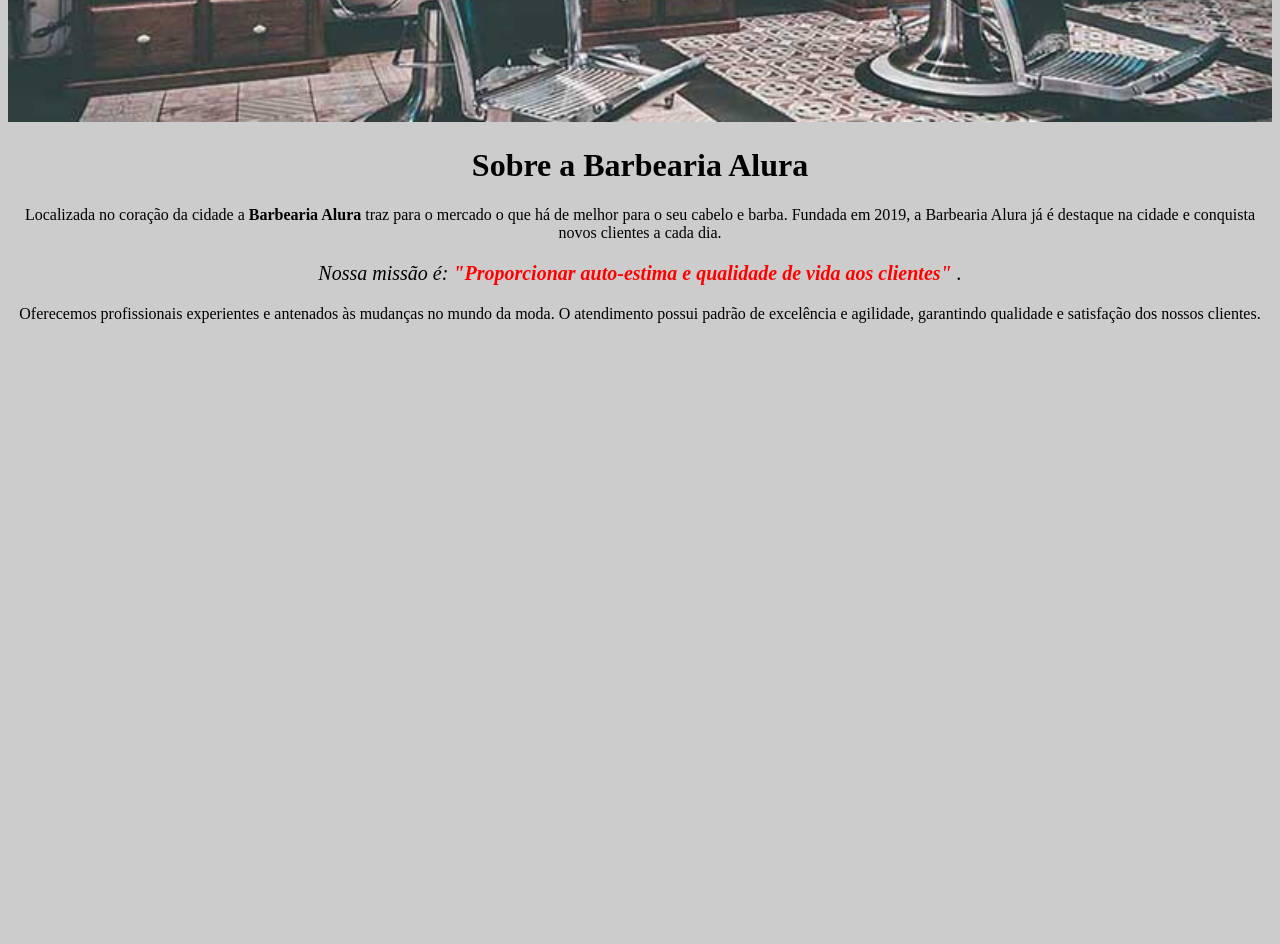
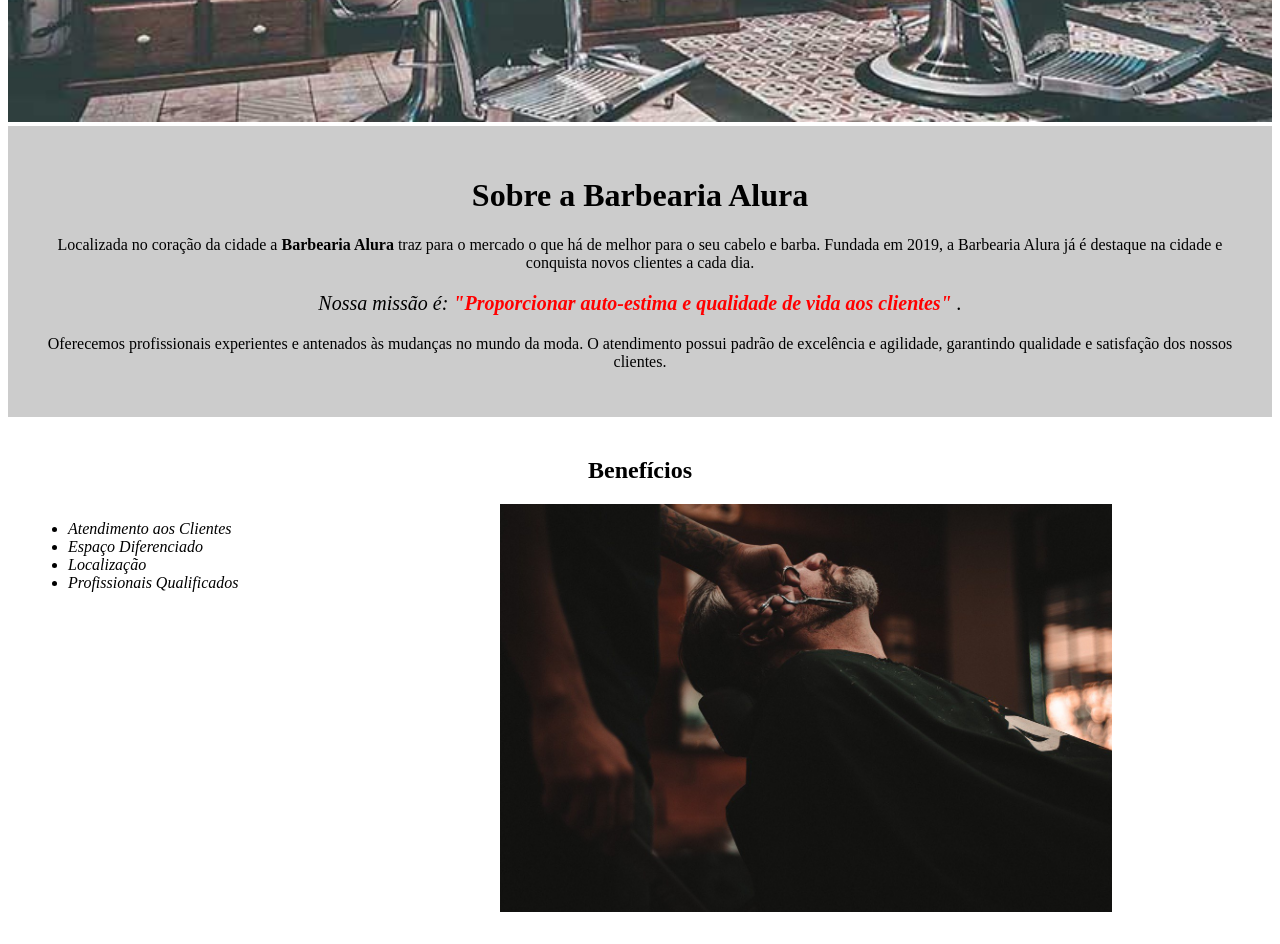
Before and after one commit to Geovannalessa/Barbearia, a plain HTML site: page index.html in a window 1280 px wide. Shown: the part 360-1304 px from the top of the page. Before the commit the page ends 800 px from the top, so only its background shows below. Drawn offline with Linux system fonts and the light colour scheme.

Commit message:
Adicionando listas e divições de conteúdo

```diff
--- a/index.html
+++ b/index.html
@@ -1,21 +1,38 @@
 <!DOCTYPE html>
 <html lang="pt-br">
-    <head>
+
+<head>
     <meta charset="UTF-8">
-    <link rel="stylesheet"  href="style.css">
+    <link rel="stylesheet" href="style.css">
     <title>Barbearia Alura</title>
-    </head>
-    <body>
-        <img id="banner" src="banner.jpg" alt="">
+</head>
+
+<body>
+    <img id="banner" src="banner.jpg" alt="">
+    <div class="principal">
         <h1>Sobre a Barbearia Alura</h1>
-        <p>Localizada no coração da cidade a <strong>Barbearia Alura</strong> traz para o mercado o que há de melhor para o seu cabelo e barba. Fundada em 2019, a Barbearia Alura já é destaque na cidade e conquista novos clientes a cada dia.</p>
+        <p>Localizada no coração da cidade a <strong>Barbearia Alura</strong> traz para o mercado o que há de melhor
+            para o seu cabelo e barba. Fundada em 2019, a Barbearia Alura já é destaque na cidade e conquista novos
+            clientes a cada dia.</p>
 
         <p id="missao">
             <em>Nossa missão é:
                 <strong>"Proporcionar auto-estima e qualidade de vida aos clientes"</strong>
-            .</em>
+                .</em>
         </p>
+        <p>Oferecemos profissionais experientes e antenados às mudanças no mundo da moda. O atendimento possui padrão de
+            excelência e agilidade, garantindo qualidade e satisfação dos nossos clientes.</p>
+    </div>
+    <div class="beneficios">
+        <h2>Benefícios</h2>
+        <ul>
+            <li class="itens">Atendimento aos Clientes</li>
+            <li class="itens">Espaço Diferenciado</li>
+            <li class="itens">Localização</li>
+            <li class="itens">Profissionais Qualificados</li>
+        </ul>
+        <img src="beneficios.jpg" class="imagemBeneficio" alt="">
+    </div>
+</body>
 
-        <p>Oferecemos profissionais experientes e antenados às mudanças no mundo da moda. O atendimento possui padrão de excelência e agilidade, garantindo qualidade e satisfação dos nossos clientes.</p>
-    </body>
 </html>
--- a/style.css
+++ b/style.css
@@ -1,19 +1,51 @@
-body{
-    background-color: #CCCCCC;
-}
-#banner{
+body {}
+
+#banner {
     width: 100%;
 }
-h1{
+
+.principal {
+    background-color: #CCCCCC;
+    padding: 30px;
+}
+
+h1 {
     text-align: center;
 }
-p{
+
+p {
     text-align: center;
     background: #CCCCCC;
 }
-#missao{
+
+#missao {
     font-size: 20px;
 }
-em strong{
+
+em strong {
     color: red;
 }
+
+.beneficios{
+    padding: 20px;
+}
+
+h2 {
+    text-align: center;
+}
+
+ul {
+    display: inline-block;
+    vertical-align: top;
+    width: 20%;
+    margin-right:15%;
+}
+
+
+.itens {
+    font-style: italic;
+}
+
+.imagemBeneficio {
+    width: 50%;
+}
```
Also changed, not shown: beneficios.jpg (added), 1 other file.
